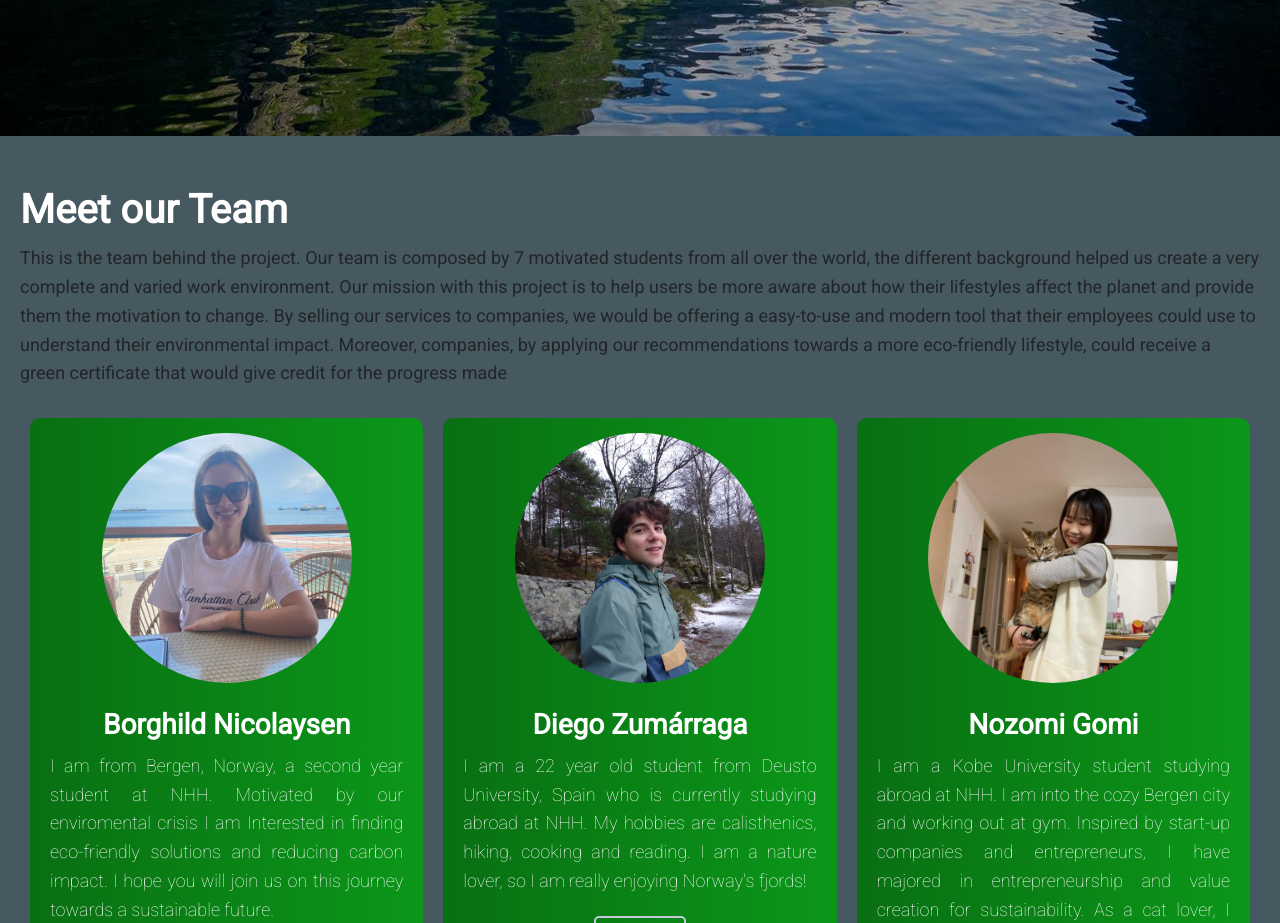
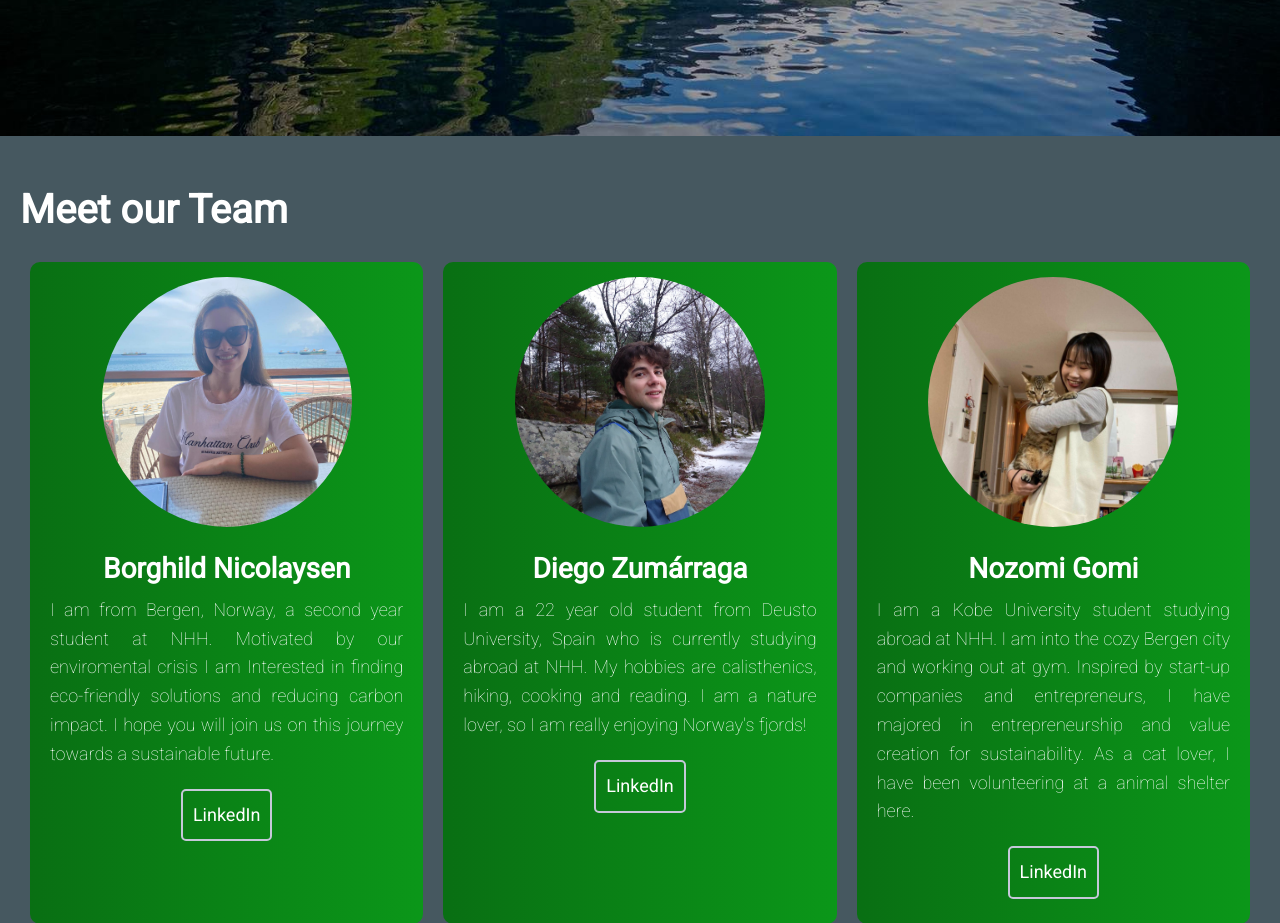
Before and after one commit to eklass3/NHH-FOR19-Group3, a Flask app: page / in a window 1280 px wide. Shown: the part 775-1698 px from the top of the page. Run offline with Flask 2, Linux system fonts and the light colour scheme; some libraries are stand-ins or nearby versions.

Commit message:
Update home.html

```diff
--- a/templates/home.html
+++ b/templates/home.html
@@ -19,7 +19,7 @@
 
     <div class="developers" style="display:block;">
       <h1>Meet our Team</h1>
-      <p>This is the team behind the project. Our team is composed by 7 motivated students from all over the world, the different background helped us create a very complete and varied work environment. Our mission with this project is to help users be more aware about how their lifestyles affect the planet and provide them the motivation to change. By selling our services to companies, we would be offering a easy-to-use and modern tool that their employees could use to understand their environmental impact. Moreover, companies, by applying our recommendations towards a more eco-friendly lifestyle, could receive a green certificate that would give credit for the progress made </p>
+
     </div>
 
     <div class="developers">
```
